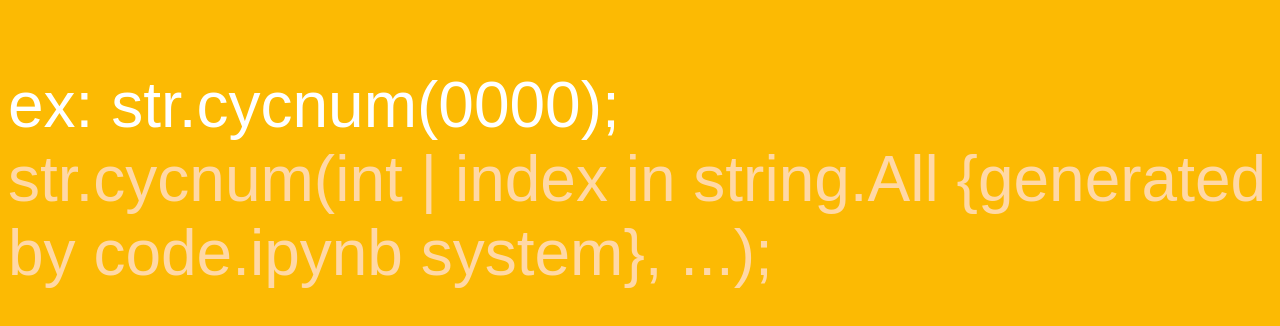
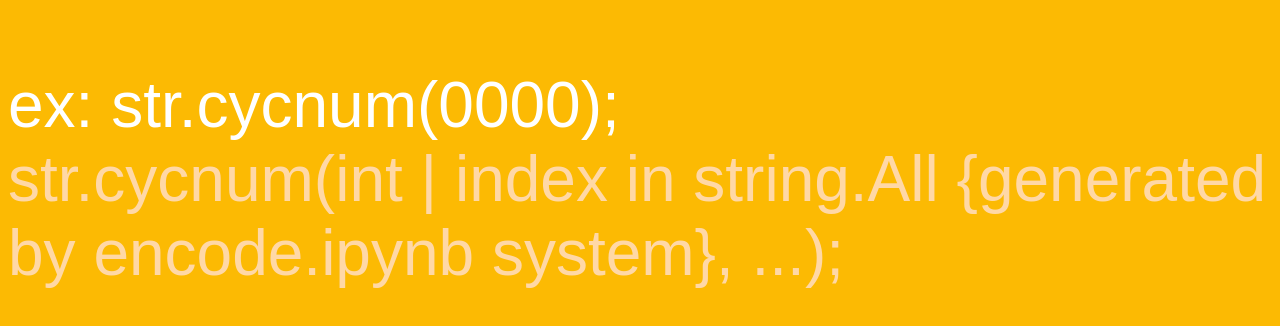
Before and after one commit to Lucas-0714/cyc, a plain HTML site: page index.html in a window 1280 px wide. Shown: the part 442-768 px from the top of the page. Drawn offline with Linux system fonts and the light colour scheme.

Commit message:
Update index.html

```diff
--- a/index.html
+++ b/index.html
@@ -32,6 +32,6 @@
   <br>
   ex:
   str.cycnum(0000);
-  <div style="color: #ffd8a6;">str.cycnum(int | index in string.All {generated by code.ipynb system}, ...);</div>
+  <div style="color: #ffd8a6;">str.cycnum(int | index in string.All {generated by encode.ipynb system}, ...);</div>
 </body>
 </html>
```
